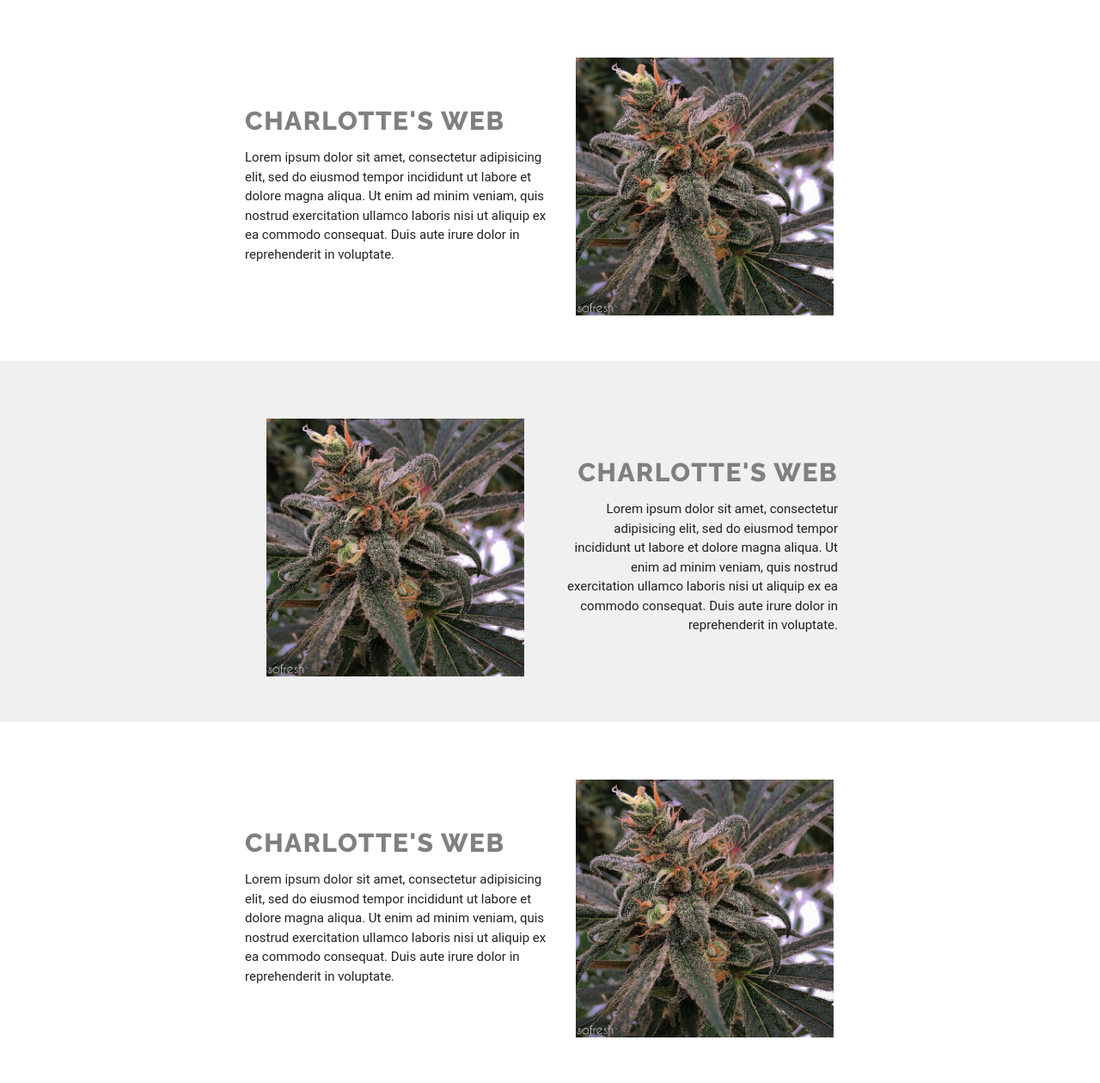
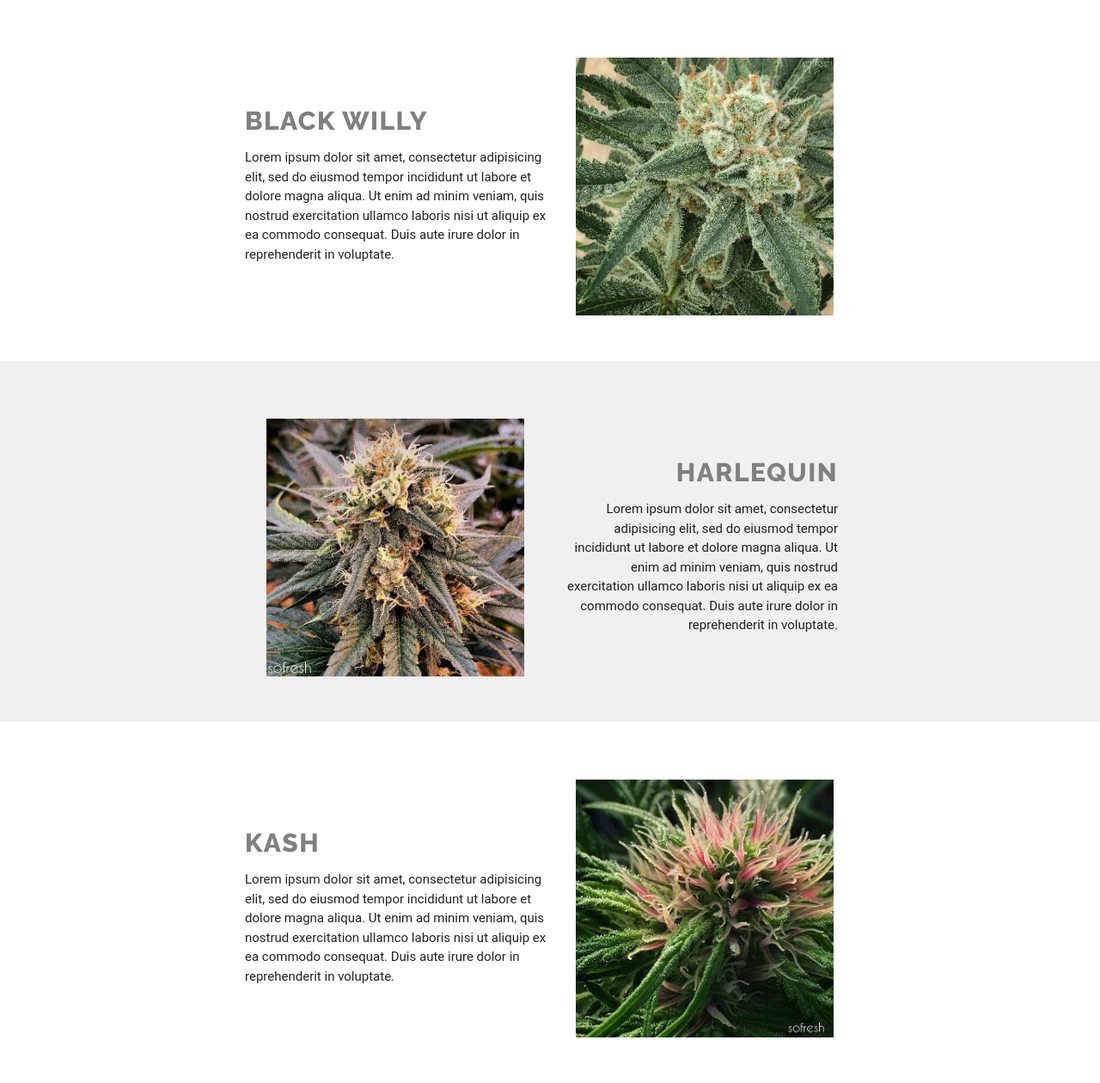
Before and after one commit to jenasancartier/honest-health, a plain HTML site: page strains.html in a window 1280 px wide. Shown: the part 1433-2693 px from the top of the page at 86% size. Drawn offline with nearby package versions, Linux system fonts and the light colour scheme; some packages are replaced by stand-ins of ours; a script that the page names is missing; a web font is replaced by a local one.

Commit message:
add individual strain images to each strain type on strains.html

```diff
--- a/strains.html
+++ b/strains.html
@@ -87,56 +87,56 @@
         <div class="row">
           <div class="strain-details">
             <div class="strain-text">
-              <h5>Charlotte's Web</h5>
+              <h5>Black Willy</h5>
               <p>Lorem ipsum dolor sit amet, consectetur adipisicing elit, sed do eiusmod tempor incididunt ut labore et dolore magna aliqua. Ut enim ad minim veniam, quis nostrud exercitation ullamco laboris nisi ut aliquip ex ea commodo consequat. Duis aute irure dolor in reprehenderit in voluptate.</p>
             </div>
           </div>
             <div class="strain-image">
-              <img src="img/blue_dream.jpg">
+              <img src="img/cinex.jpg">
             </div>
         </div>
         <div class="row">
           <div class="strain-details">
             <div class="strain-text">
-              <h5>Charlotte's Web</h5>
+              <h5>Harlequin</h5>
               <p>Lorem ipsum dolor sit amet, consectetur adipisicing elit, sed do eiusmod tempor incididunt ut labore et dolore magna aliqua. Ut enim ad minim veniam, quis nostrud exercitation ullamco laboris nisi ut aliquip ex ea commodo consequat. Duis aute irure dolor in reprehenderit in voluptate.</p>
             </div>
           </div>
             <div class="strain-image">
-              <img src="img/blue_dream.jpg">
+              <img src="img/harley_tsu.jpg">
             </div>
         </div>
         <div class="row">
           <div class="strain-details">
             <div class="strain-text">
-              <h5>Charlotte's Web</h5>
+              <h5>Kash</h5>
               <p>Lorem ipsum dolor sit amet, consectetur adipisicing elit, sed do eiusmod tempor incididunt ut labore et dolore magna aliqua. Ut enim ad minim veniam, quis nostrud exercitation ullamco laboris nisi ut aliquip ex ea commodo consequat. Duis aute irure dolor in reprehenderit in voluptate.</p>
             </div>
           </div>
             <div class="strain-image">
-              <img src="img/blue_dream.jpg">
+              <img src="img/nuken.jpg">
             </div>
         </div>
         <div class="row">
           <div class="strain-details">
             <div class="strain-text">
-              <h5>Charlotte's Web</h5>
+              <h5>Zen Hash</h5>
               <p>Lorem ipsum dolor sit amet, consectetur adipisicing elit, sed do eiusmod tempor incididunt ut labore et dolore magna aliqua. Ut enim ad minim veniam, quis nostrud exercitation ullamco laboris nisi ut aliquip ex ea commodo consequat. Duis aute irure dolor in reprehenderit in voluptate.</p>
             </div>
           </div>
             <div class="strain-image">
-              <img src="img/blue_dream.jpg">
+              <img src="img/peaches.jpg">
             </div>
         </div>
         <div class="row">
           <div class="strain-details">
             <div class="strain-text">
-              <h5>Charlotte's Web</h5>
+              <h5>Cream Cheese</h5>
               <p>Lorem ipsum dolor sit amet, consectetur adipisicing elit, sed do eiusmod tempor incididunt ut labore et dolore magna aliqua. Ut enim ad minim veniam, quis nostrud exercitation ullamco laboris nisi ut aliquip ex ea commodo consequat. Duis aute irure dolor in reprehenderit in voluptate.</p>
             </div>
           </div>
             <div class="strain-image">
-              <img src="img/blue_dream.jpg">
+              <img src="img/tangie.jpg">
             </div>
         </div>
       </div>
```
